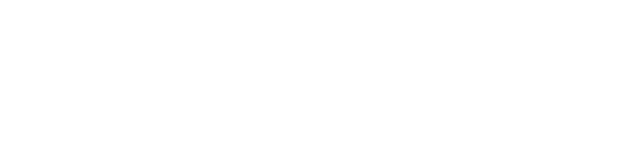
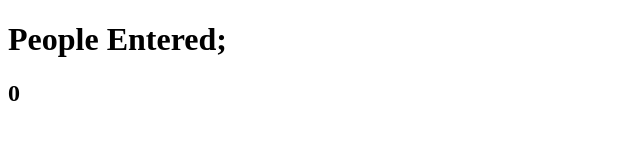
Before and after one commit to RifRedd/subwayCounter, a plain HTML site: page index.html in a window 1280 px wide. Shown: the whole page, without its empty margins (0-640 px from the left). Drawn offline with Linux system fonts and the light colour scheme.

Commit message:
added counter, 'people entered' heading

```diff
--- a/index.html
+++ b/index.html
@@ -6,6 +6,7 @@
         <link rel="stylesheet" href="styles.css">
     </head>
     <body>
-
+        <h1>People Entered;</h1>
+        <h2 id="count-el">0</h2>
     </body>
 </html>
```
